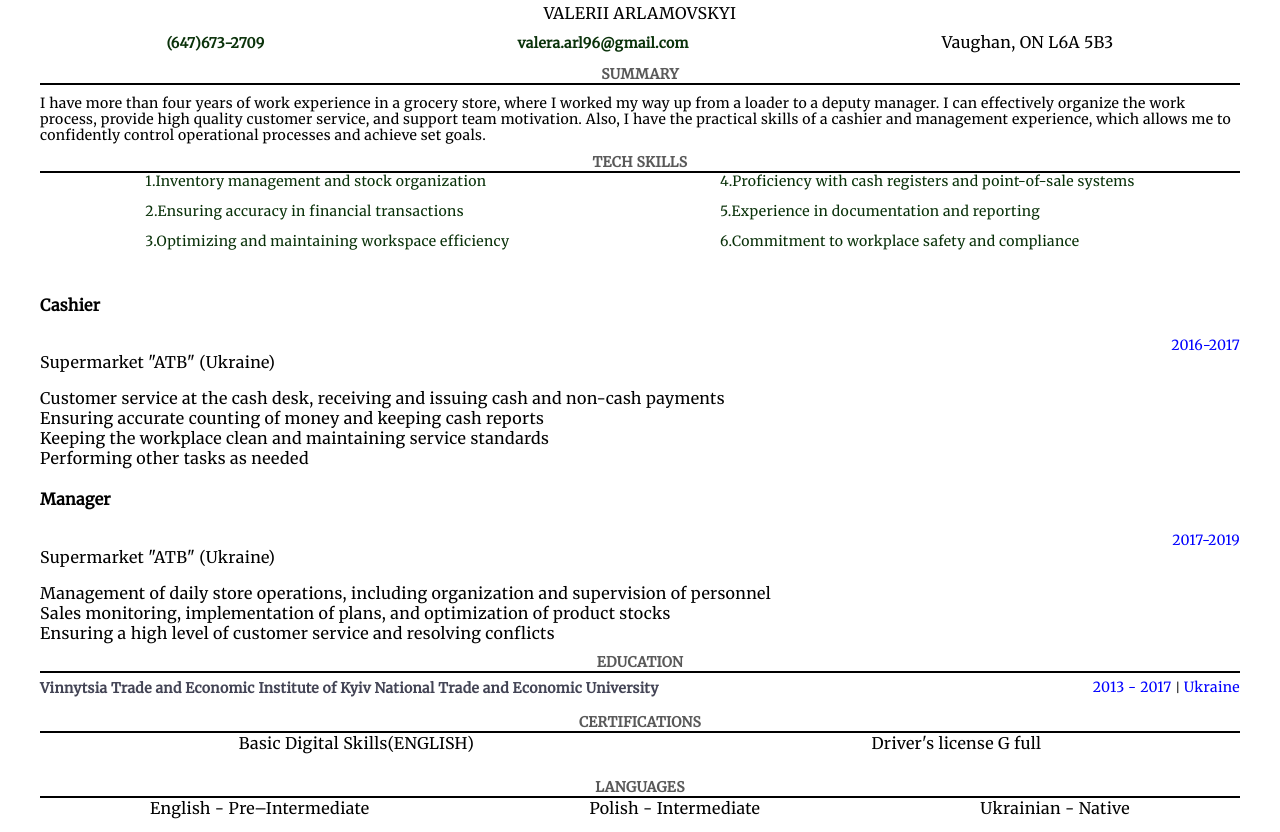
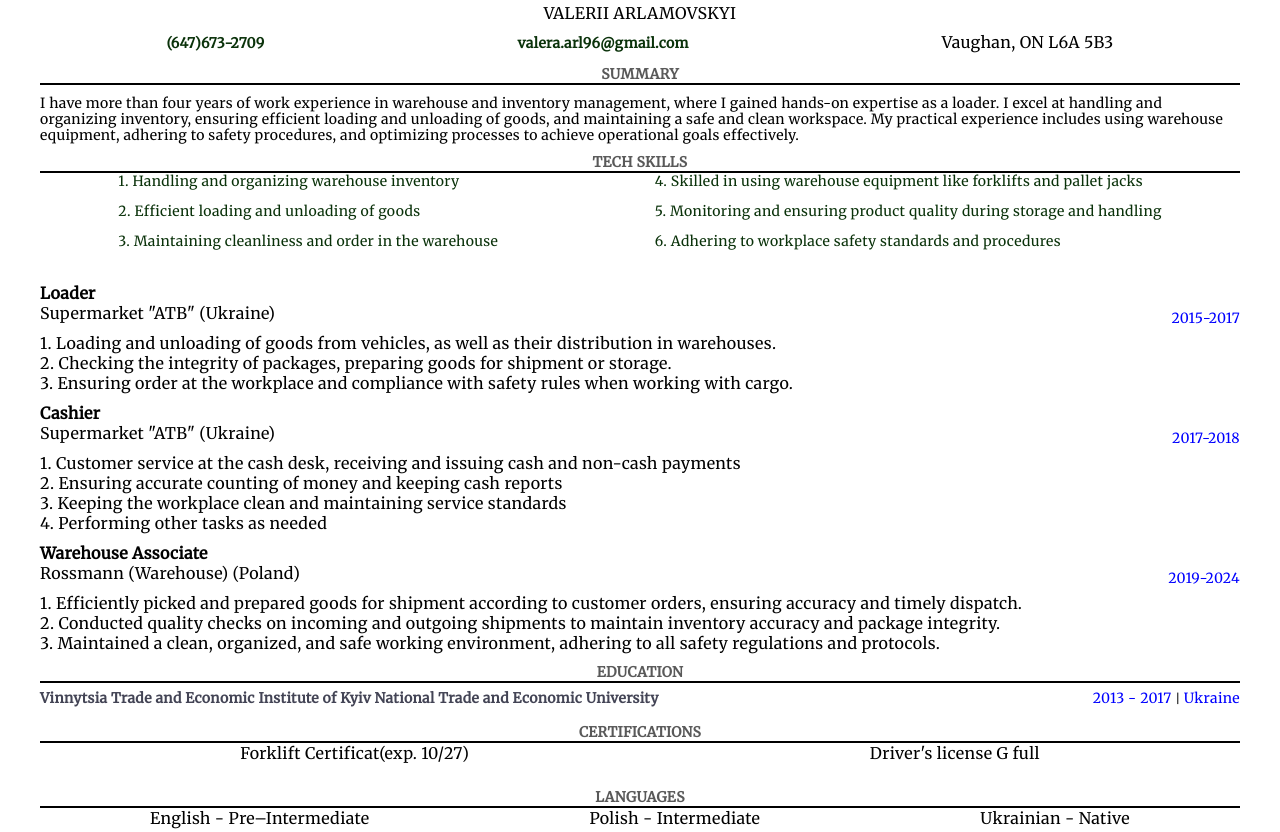
Before and after one commit to Valerii219/Resume-3, a plain HTML site: page index.html in a window 1280 px wide. Drawn offline with Linux system fonts and the light colour scheme.

Commit message:
add new skiils

```diff
--- a/index.html
+++ b/index.html
@@ -45,12 +45,12 @@
           <!-- Summary -->
           <h2 class="about_description">SUMMARY</h2>
           <p class="text">
-            I have more than four years of work experience in a grocery store, where I
-            worked my way up from a loader to a deputy manager. I can effectively organize
-            the work process, provide high quality customer service, and support team
-            motivation. Also, I have the practical skills of a cashier and management
-            experience, which allows me to confidently control operational processes and
-            achieve set goals.
+            I have more than four years of work experience in warehouse and inventory
+            management, where I gained hands-on expertise as a loader. I excel at handling
+            and organizing inventory, ensuring efficient loading and unloading of goods,
+            and maintaining a safe and clean workspace. My practical experience includes
+            using warehouse equipment, adhering to safety procedures, and optimizing
+            processes to achieve operational goals effectively.
           </p>
         </div>
 
@@ -60,61 +60,84 @@
           <div class="tech_skills_list">
             <ul>
               <li class="tech_skills_item tech_skills_text">
-                1.Inventory management and stock organization
+                1. Handling and organizing warehouse inventory
               </li>
               <li class="tech_skills_item tech_skills_text">
-                2.Ensuring accuracy in financial transactions
+                2. Efficient loading and unloading of goods
               </li>
               <li class="tech_skills_item tech_skills_text">
-                3.Optimizing and maintaining workspace efficiency
+                3. Maintaining cleanliness and order in the warehouse
               </li>
             </ul>
             <ul>
               <li class="tech_skills_item tech_skills_text">
-                4.Proficiency with cash registers and point-of-sale systems
+                4. Skilled in using warehouse equipment like forklifts and pallet jacks
               </li>
-              <li class="tech_skills_item tech_skills_text">5.Experience in documentation and reporting</li>
               <li class="tech_skills_item tech_skills_text">
-                6.Commitment to workplace safety and compliance
+                5. Monitoring and ensuring product quality during storage and handling
+              </li>
+              <li class="tech_skills_item tech_skills_text">
+                6. Adhering to workplace safety standards and procedures
               </li>
             </ul>
           </div>
         </div>
 
         <!-- Work experience -->
+        <h4 class="position_title">Loader</h4>
+        <div class="together">
+          <p class="company_name">Supermarket "ATB" (Ukraine)</p>
+          <p class="period">2015-2017</p>
+        </div>
+        <ul class="experience_list">
+          <li>
+            1. Loading and unloading of goods from vehicles, as well as their distribution
+            in warehouses.
+          </li>
+          <li>
+            2. Checking the integrity of packages, preparing goods for shipment or
+            storage.
+          </li>
+          <li>
+            3. Ensuring order at the workplace and compliance with safety rules when
+            working with cargo.
+          </li>
+        </ul>
         <div class="experience">
           <h4 class="position_title">Cashier</h4>
           <div class="together">
             <p class="company_name">Supermarket "ATB" (Ukraine)</p>
-            <p class="period">2016-2017</p>
+            <p class="period">2017-2018</p>
           </div>
           <ul class="experience_list">
             <li>
-              Customer service at the cash desk, receiving and issuing cash and non-cash
-              payments
+              1. Customer service at the cash desk, receiving and issuing cash and
+              non-cash payments
             </li>
-            <li>Ensuring accurate counting of money and keeping cash reports</li>
-            <li>Keeping the workplace clean and maintaining service standards</li>
-            <li>Performing other tasks as needed</li>
+            <li>2. Ensuring accurate counting of money and keeping cash reports</li>
+            <li>3. Keeping the workplace clean and maintaining service standards</li>
+            <li>4. Performing other tasks as needed</li>
           </ul>
-
-          <h4 class="position_title">Manager</h4>
+        </div>
+        <h4 class="position_title">Warehouse Associate</h4>
         <div class="together">
-            <p class="company_name">Supermarket "ATB" (Ukraine)</p>
-            <p class="period">2017-2019</p>
+          <p class="company_name">Rossmann (Warehouse) (Poland)</p>
+          <p class="period">2019-2024</p>
         </div>
         <ul class="experience_list">
           <li>
-              Management of daily store operations, including organization and supervision
-              of personnel
+            1. Efficiently picked and prepared goods for shipment according to customer
+            orders, ensuring accuracy and timely dispatch.
           </li>
           <li>
-              Sales monitoring, implementation of plans, and optimization of product
-              stocks
+            2. Conducted quality checks on incoming and outgoing shipments to maintain
+            inventory accuracy and package integrity.
           </li>
-            <li>Ensuring a high level of customer service and resolving conflicts</li>
+          <li>
+            3. Maintained a clean, organized, and safe working environment, adhering to
+            all safety regulations and protocols.
+          </li>
         </ul>
-        </div>
 
         <!-- Education -->
         <div class="education">
@@ -136,7 +159,7 @@
         <div class="education">
           <h3 class="about_description">Certifications</h3>
           <ul class="certifications_list">
-            <li>Basic Digital Skills(ENGLISH)</li>
+            <li>Forklift Certificat(exp. 10/27)</li>
             <li>Driver's license G full</li>
           </ul>
         </div>
--- a/styles/styles.css
+++ b/styles/styles.css
@@ -358,8 +358,17 @@ h3 {
 .together{
   display: flex;
   justify-content: space-between;
+  align-items: center;
 }
 
 .institute{
   margin: 5px 0 0 0;
 }
+h4{
+  margin: 0;
+  margin-top: 10px;
+}
+.company_name{
+  margin: 0;
+  margin-bottom: 10px;
+}
```
Lines whose indentation alone changed are shown as unchanged.
